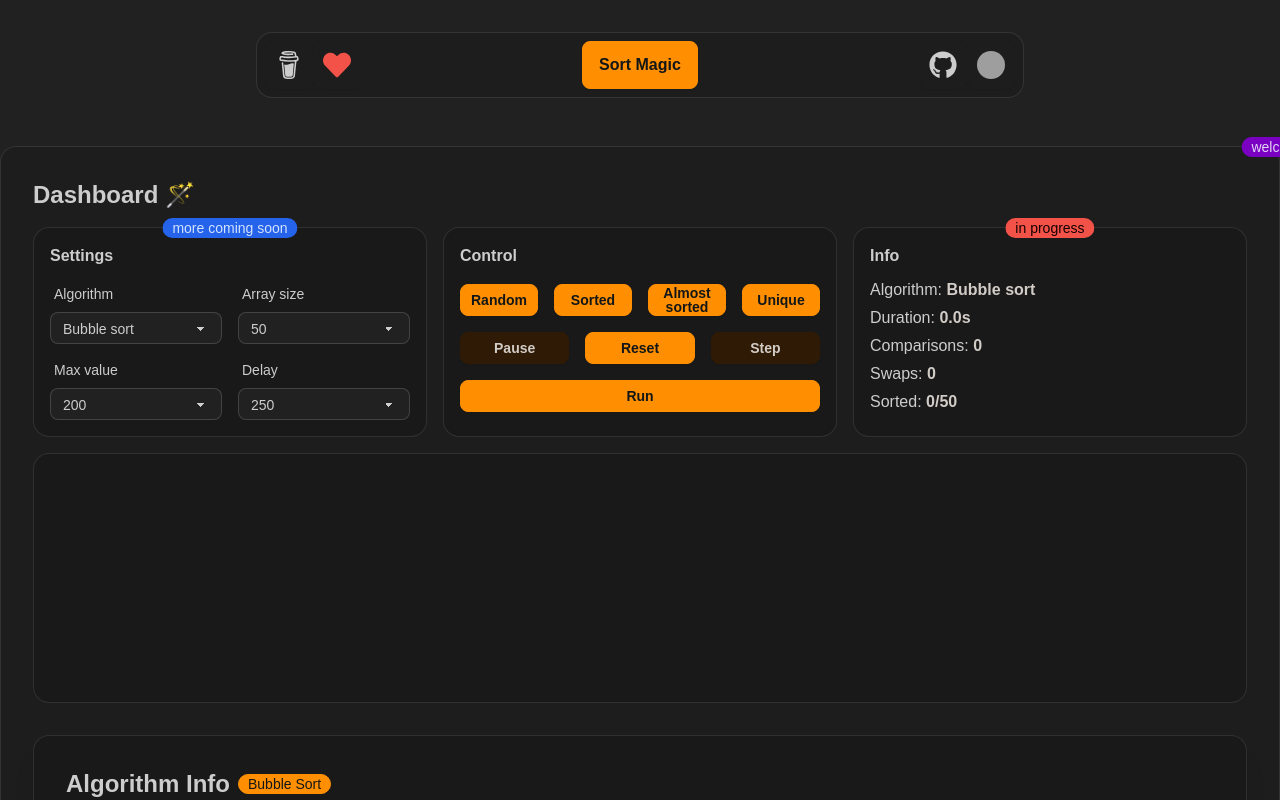
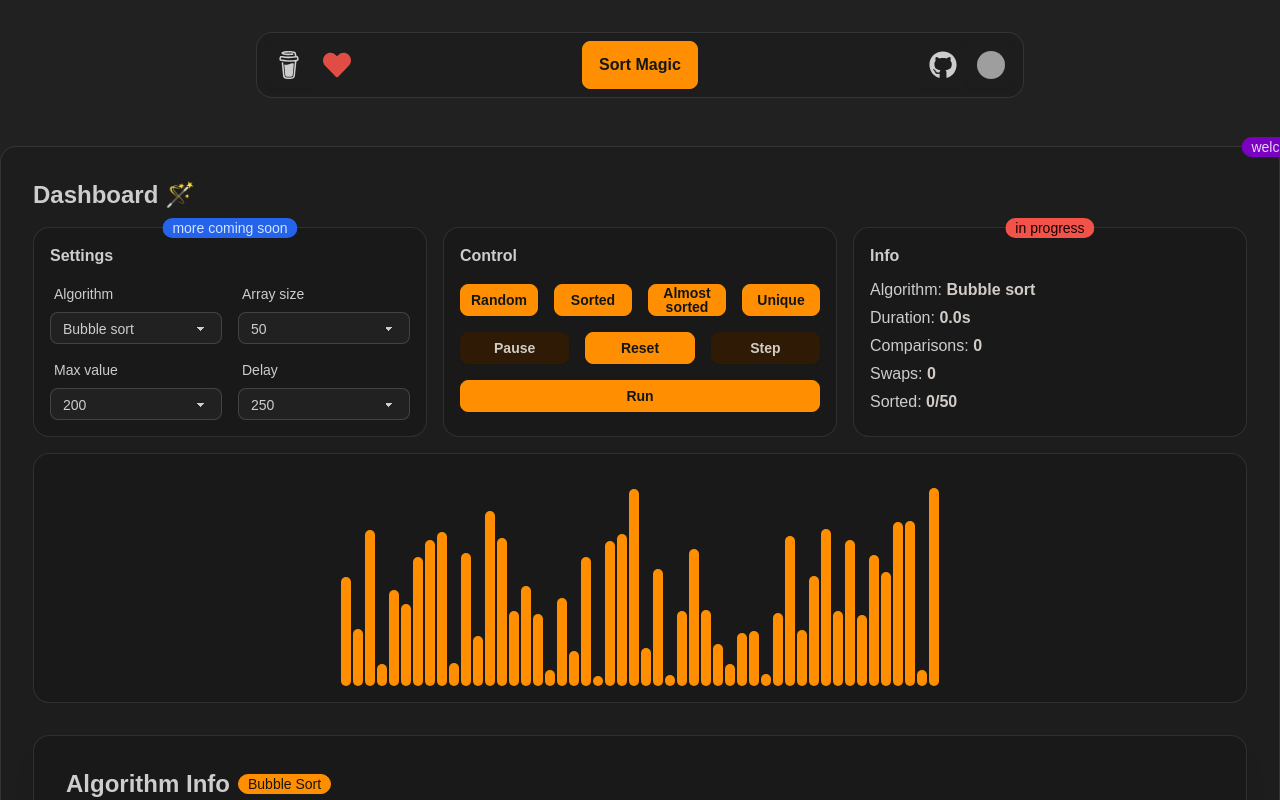
Before and after one commit to borisvicena/SortWizard, a Next.js app: page / in a window 1280 px wide. Shown: the top 800 px of the page. Built offline with nearby package versions, Linux system fonts and the light colour scheme; grey boxes are pictures that could not be loaded.

Commit message:
improved navbar (links, heart animation) + fixed chart loading

```diff
--- a/src/app/globals.css
+++ b/src/app/globals.css
@@ -5,3 +5,22 @@
 body {
   font-family: Arial, Helvetica, sans-serif;
 }
+
+@keyframes falling {
+  0% {
+    transform: translateY(-10vh) rotate(0deg);
+    opacity: 1;
+  }
+  100% {
+    transform: translateY(100vh) rotate(360deg);
+    opacity: 0;
+  }
+}
+
+.falling-heart {
+  position: fixed; /* Ensure this is set */
+  animation: falling 5s linear forwards;
+  z-index: 50;
+  pointer-events: none; /* Prevent hearts from interfering with clicks */
+  font-size: 24px; /* Make hearts visible */
+}
--- a/src/components/Chart.tsx
+++ b/src/components/Chart.tsx
@@ -1,5 +1,5 @@
 "use client";
-import React from "react";
+import React, { useEffect, useState } from "react";
 
 interface ChartProps {
   array: number[];
@@ -11,11 +11,15 @@ interface ChartProps {
 }
 
 const Chart: React.FC<ChartProps> = ({ array, sorted, isSorted, comparing, swapping, height }) => {
+  const [isClient, setIsClient] = useState(false);
   const BAR_WIDTH = 10;
   const BAR_MARGIN = 1;
   const HEIGHT_PADDING = 50;
 
-  // Helper function to determine bar color
+  useEffect(() => {
+    setIsClient(true);
+  }, []);
+
   const getBarColor = (index: number): string => {
     if (sorted.includes(index)) return "bg-success";
     if (swapping.includes(index)) return "bg-info-content";
@@ -26,22 +30,35 @@ const Chart: React.FC<ChartProps> = ({ array, sorted, isSorted, comparing, swapp
     return "bg-primary";
   };
 
+  // Show loading state before client-side hydration
+  if (!isClient) {
+    return (
+      <div className="w-full max-w-full mt-4">
+        <div
+          className="flex items-center justify-center bg-base-300 rounded-box p-4 border border-white/[0.1]"
+          style={{ height: `${height + HEIGHT_PADDING}px` }}
+        >
+          <div className="loading loading-infinity loading-lg"></div>
+        </div>
+      </div>
+    );
+  }
+
   // Show skeleton if array is empty
   if (array.length === 0) {
     return (
       <div className="w-full max-w-full mt-4">
         <div
           className="flex items-end justify-center bg-base-300 rounded-box p-4 border border-white/[0.1]"
-          style={{ height: `${200 + HEIGHT_PADDING}px` }}
+          style={{ height: `${height + HEIGHT_PADDING}px` }}
         >
           {[...Array(50)].map((_, idx) => (
             <div
               key={idx}
-              className="animate-pulse mx-[1px] rounded-badge"
+              className="animate-pulse mx-[1px] rounded-badge bg-white/10"
               style={{
                 width: `${BAR_WIDTH}px`,
-                height: `${Math.random() * 150 + 50}px`,
-                backgroundColor: "rgba(255, 255, 255, 0.1)",
+                height: `${50 + (idx % 5) * 30}px`, // Deterministic height based on index
               }}
             />
           ))}
@@ -61,14 +78,15 @@ const Chart: React.FC<ChartProps> = ({ array, sorted, isSorted, comparing, swapp
         {array.map((value, idx) => (
           <div
             key={idx}
-            className={`w-[${BAR_WIDTH}px] mx-[${BAR_MARGIN}px] ${getBarColor(
-              idx
-            )} rounded-badge transition-all duration-200`}
             style={{
-              height: `${value}px`,
+              width: `${BAR_WIDTH}px`,
+              marginLeft: `${BAR_MARGIN}px`,
+              marginRight: `${BAR_MARGIN}px`,
+              height: `${Math.floor(value)}px`,
             }}
+            className={`${getBarColor(idx)} rounded-badge transition-all duration-200`}
             aria-label={`Bar value: ${value}`}
-          ></div>
+          />
         ))}
       </div>
     </div>
--- a/src/components/Navbar.tsx
+++ b/src/components/Navbar.tsx
@@ -1,40 +1,72 @@
+"use client";
 import React from "react";
 import { FaComment, FaEnvelope, FaGithub, FaHeart } from "react-icons/fa";
 import { FaEnvelopeCircleCheck } from "react-icons/fa6";
 import { SiBuymeacoffee } from "react-icons/si";
+import { useState } from "react";
 
 const Navbar = () => {
+  const createHeart = () => {
+    const heart = document.createElement("div");
+    heart.innerHTML = "❤️";
+    heart.style.position = "fixed";
+    heart.style.left = Math.random() * 100 + "vw";
+    heart.style.top = "-5vh";
+    heart.style.animationDuration = Math.random() * 2 + 3 + "s";
+    heart.className = "falling-heart";
+    document.body.appendChild(heart);
+    setTimeout(() => heart.remove(), 5000);
+  };
+
+  const handleHeartClick = (e: React.MouseEvent) => {
+    e.preventDefault();
+    console.log("Heart clicked!");
+    for (let i = 0; i < 12; i++) {
+      setTimeout(createHeart, i * 150);
+    }
+  };
+
   return (
     <header className="w-full my-4 px-4 md:pt-4 select-none">
       <div className="navbar flex justify-between bg-base-200 border border-white/[0.1] text-base-content rounded-box w-full max-w-3xl mx-auto">
         <div className="tooltip tooltip-bottom" data-tip="Buy Me a Coffee">
-          <button className="btn btn-square">
+          <a
+            href="https://www.buymeacoffee.com/borisvicena"
+            target="_blank"
+            rel="noopener noreferrer"
+            className="btn btn-square"
+          >
             <SiBuymeacoffee className="h-7 w-7" />
-          </button>
+          </a>
         </div>
-        <div className="tooltip tooltip-bottom" data-tip="Feedback">
-          <button className="btn btn-square">
-            <FaHeart className="h-7 w-7 text-error" />
+        <div className="tooltip tooltip-bottom" data-tip="Spread Some Love ✨">
+          <button onClick={handleHeartClick} className="btn btn-ghost btn-square transition-transform">
+            <FaHeart className="h-7 w-7 text-error animate-pulse" />
           </button>
         </div>
         <div className="flex flex-grow justify-center">
-          <div className="tooltip tooltip-bottom" data-tip="Let’s Sort Things Out 🔮">
+          <div className="tooltip tooltip-bottom" data-tip="Let's Sort Things Out 🔮">
             <button className="btn btn-primary text-base">Sort Magic</button>
           </div>
         </div>
         <div className="tooltip tooltip-bottom" data-tip="Github Repository">
-          <button className="btn btn-square">
+          <a
+            href="https://github.com/borisvicena/SortWizard"
+            target="_blank"
+            rel="noopener noreferrer"
+            className="btn btn-square"
+          >
             <FaGithub className="w-7 h-7" />
-          </button>
+          </a>
         </div>
         <div className="tooltip tooltip-bottom" data-tip="My Github">
-          <button className="btn btn-square">
+          <a href="https://github.com/borisvicena" target="_blank" rel="noopener noreferrer" className="btn btn-square">
             <img
               src={"https://avatars.githubusercontent.com/u/47193955?v=4"}
               alt="Github Profile"
               className="w-7 h-7 rounded-full"
             />
-          </button>
+          </a>
         </div>
       </div>
     </header>
```
